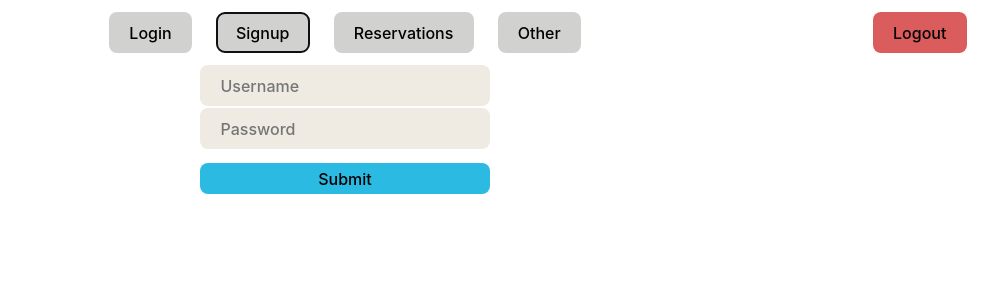
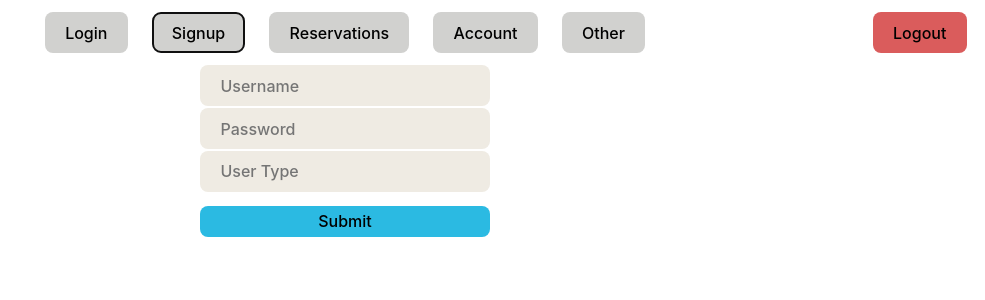
Before and after one commit to JeepBarn/JeepBarn, a React (Vite) app in the folder jeep_barn_client/: page / in a window 1280 px wide. Both pictures are taken after a click on the button "Signup". Shown: the top 300 px of the page, without its empty margins (295-1280 px from the left). Built offline with nearby package versions, Linux system fonts and the light colour scheme.

Commit message:
Added an account page

```diff
--- /dev/null
+++ b/jeep_barn_client/src/Account.tsx
@@ -0,0 +1,31 @@
+import { useState, useEffect, ChangeEventHandler, ChangeEvent, useReducer } from 'react'
+
+
+type States = {
+    setUserBalance: ((userBalance: number) => void);
+}
+
+function Account(props : States) {
+
+    const [userBalance, setUserBalance] = useState();
+
+
+
+
+
+
+
+    return (
+        <div className="container">
+            <div>
+                <h3>Add money to account</h3>
+                <input type="text" placeholder="Amount of money" />
+
+            </div>
+
+
+        </div>
+    )
+}
+
+export default Account
--- a/jeep_barn_client/src/App.tsx
+++ b/jeep_barn_client/src/App.tsx
@@ -4,6 +4,7 @@ import './App.css'
 import Calendar from './Calendar';
 import Signup from './Signup';
 import Login from './Login';
+import Account from './account'
 
 function App() {
   const [page, setPage] = useState("Login");
@@ -35,12 +36,15 @@ function App() {
           <button className="navButton" onClick={() => setPage("Login")}>Login</button>
           <button className="navButton" onClick={() => setPage("Signup")}>Signup</button>
           <button className="navButton" onClick={() => setPage("Reservations")}>Reservations</button>
+          <button className="navButton" onClick={() => setPage("Account")}>Account</button>
           <button className="navButton" onClick={() => setPage("Other")}>Other</button>
         </div>
       </nav>
       {(page === "Login" && <Login setLoggedInUser={setLoggedInUser} setUserBalance={setUserBalance} />)}
       {(page === "Signup" && <Signup setLoggedInUser={setLoggedInUser} setUserBalance={setUserBalance} />)}
       {(page === "Reservations" && <Calendar setUserBalance={setUserBalance} />)}
+      {(page === "Account" && <Account setUserBalance={setUserBalance} />)}
+
     </div>
   )
 }
--- a/jeep_barn_client/src/Signup.tsx
+++ b/jeep_barn_client/src/Signup.tsx
@@ -11,11 +11,13 @@ function Signup(props : States) {
     const [username, setUsername] = useState("");
     const [password, setPassword] = useState("");
     const [serverResponse, setServerResponse] = useState("");
+    const [usertype, setusertype] = useState("");
 
     function createAccount() {
         const data = {
             username,
             password,
+            usertype,
         }
         const options = {
             method: 'POST',
@@ -43,6 +45,8 @@ function Signup(props : States) {
             <div className="loginForm">
                 <input type="text" placeholder="Username" onChange={(e) => {setUsername(e.target.value)}}/>
                 <input type="password" placeholder="Password" onChange={(e) => {setPassword(e.target.value)}}/>
+                <input type="text" placeholder="User Type" onChange={(e) => {setusertype(e.target.value)}}/>
+
                 <button className="submit" onClick={createAccount}>Submit</button>
             </div>
             <p>{serverResponse}</p>
```
Also changed, not shown: 2 other files (tests, documents, lock files or other folders).
